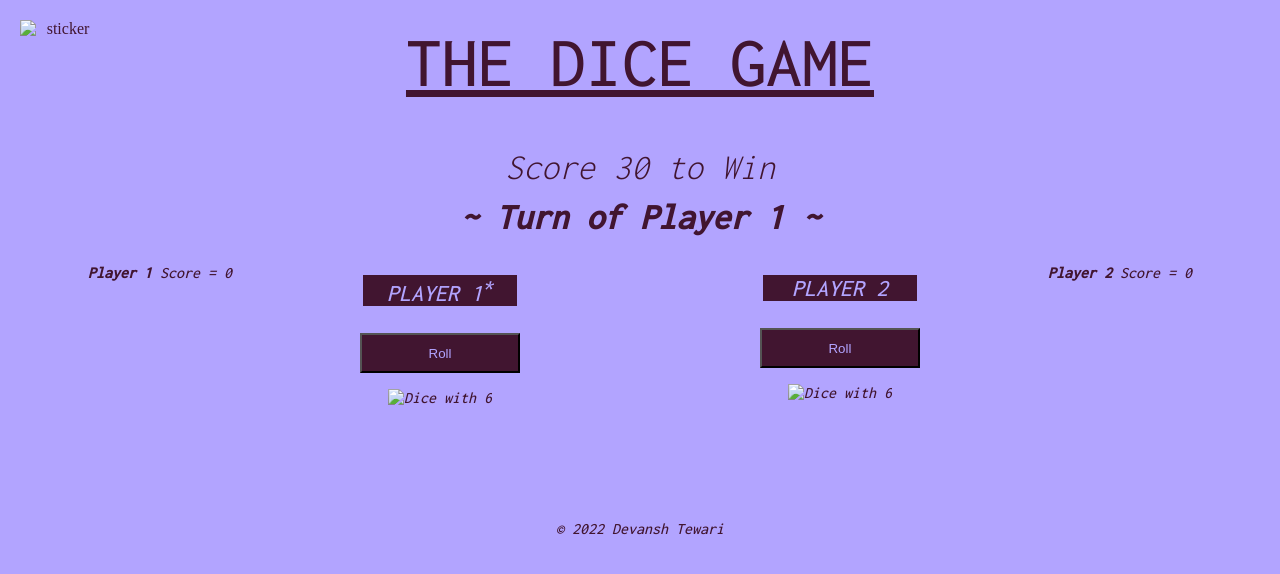
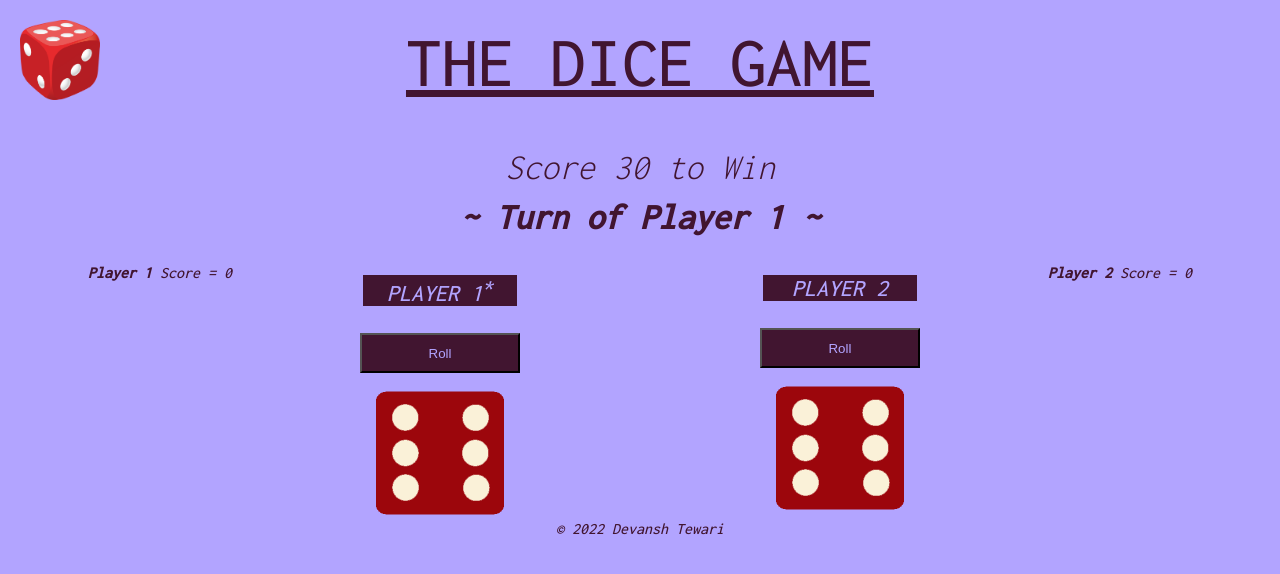
Before and after one commit to devansh-tewari/TheDiceGame, a plain HTML site: page index.html in a window 1280 px wide. Drawn offline with Linux system fonts and the light colour scheme.

Commit message:
Update index.html

```diff
--- a/index.html
+++ b/index.html
@@ -4,13 +4,13 @@
     <meta charset="utf-8">
     <title>The Dice Game</title>
     <link rel="stylesheet" href="styles.css"/>
-    <link rel="icon" href="images/dice5.png" />
+    <link rel="icon" href="dice5.png" />
     <link rel="preconnect" href="https://fonts.googleapis.com">
     <link rel="preconnect" href="https://fonts.gstatic.com" crossorigin>
     <link href="https://fonts.googleapis.com/css2?family=Inconsolata:wght@300;500&display=swap" rel="stylesheet">
   </head>
   <body>
-    <img class="fix" src="images/fix.png" alt="sticker" />
+    <img class="fix" src="fix.png" alt="sticker" />
     <h1>THE DICE GAME</h1>
     <div class="div">
       <h4 style="font-weight:lighter"><em>Score 30 to Win<em></h4>
@@ -30,7 +30,7 @@
         <h3>PLAYER 1<span class="hey"><sup>*</sup></span></h3>
         <button type="button" class="btn1" onclick="refresh()">Roll</button>
         <p>
-          <img class="imgs"  src ="images/dice6.png" alt="Dice with 6" />
+          <img class="imgs"  src ="dice6.png" alt="Dice with 6" />
         </p>
       </div>
       <div class="scnd">
@@ -39,7 +39,7 @@
       <button type="button" class="btn2" onclick="refresh2()">Roll</button>
 
       <p>
-        <img class="imgs" src ="images/dice6.png" alt="Dice with 6" />
+        <img class="imgs" src ="dice6.png" alt="Dice with 6" />
       </p>
       </div>
     </div>
```
